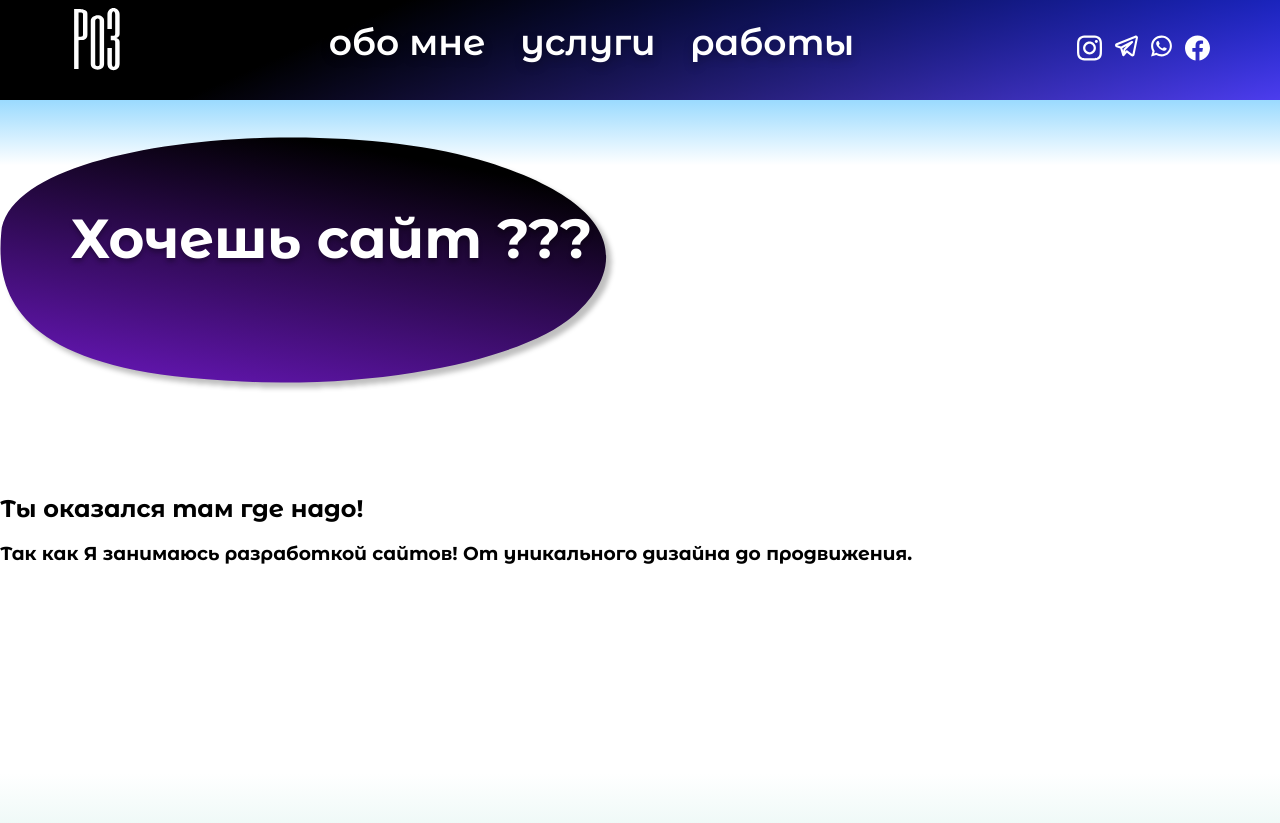
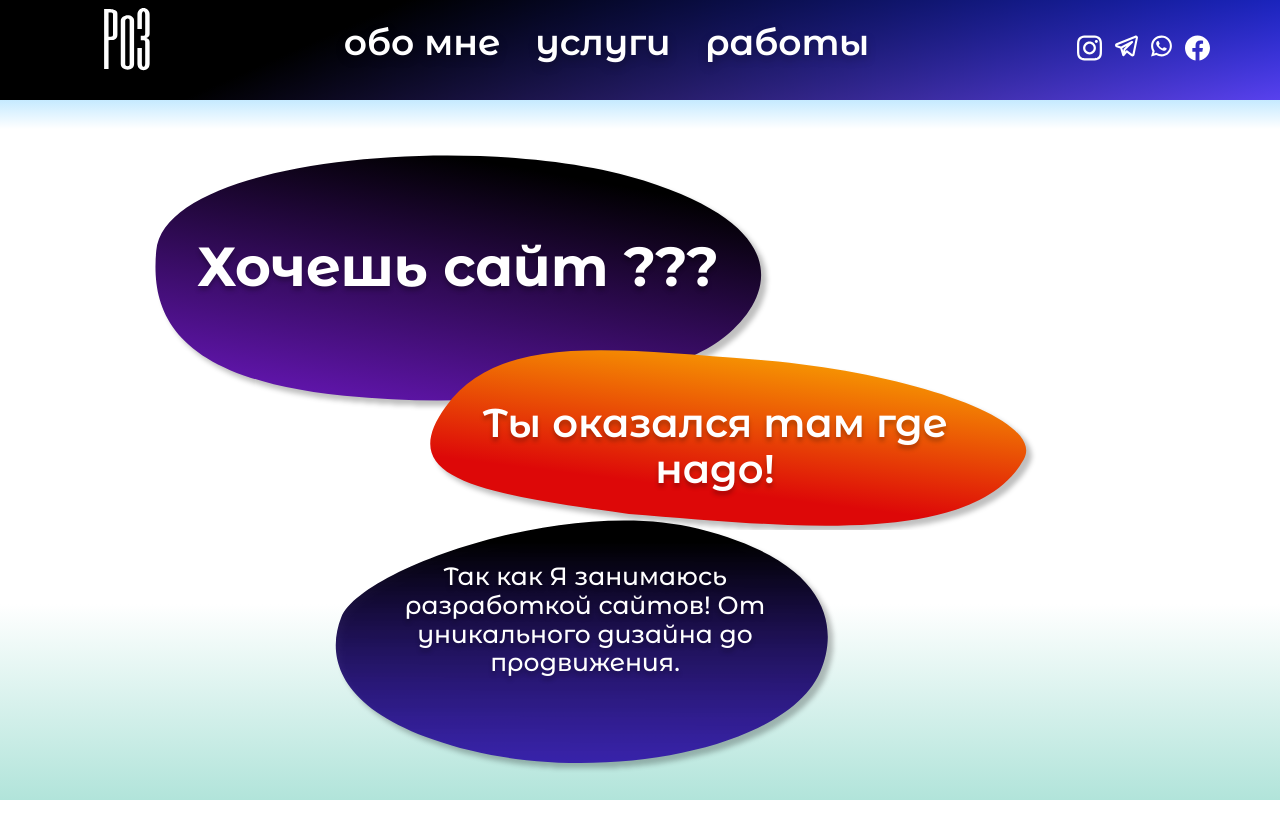
Before and after one commit to PoPoPo3/Po3Hom, a plain HTML site: page index.html in a window 1280 px wide. Shown: the top 823 px of the page. Drawn offline with nearby package versions, Linux system fonts and the light colour scheme.

Commit message:
HomePage
HomePAge v1

```diff
--- a/style.scss
+++ b/style.scss
@@ -9,10 +9,10 @@ body {
 }
 
 .page-light {
-    position: relative;
     width: 100%;
-    height: 1024px;
+    height: 100%;
     background: linear-gradient(180deg, #00A2FD 0%, rgba(255, 255, 255, 0) 16.15%), linear-gradient(180deg, rgba(255, 255, 255, 0.71) 75.52%, #B1E4DA 100%);
+    position: absolute;
 }
 
 .wrapper-menu {
@@ -41,6 +41,7 @@ body {
     display: flex;
     justify-content: space-between;
     align-items: center;
+    margin-left: 30px;
 }
 
 .social {
@@ -72,18 +73,53 @@ body {
 }
 
 .block {
-    h1 {
-        color: white;
-        text-align: center;
-        font-weight: 700;
-        font-size: 55px;
-        text-shadow: $textShadow;
-        padding: 70px;
-    }
     &-ellipse1 {
         background-image: url(/img/Ellipse1.svg);
         background-repeat: no-repeat;
-        width: 662.96px;
-        height: 338.35px;
+        width: 666px;
+        height: 340px;
+        margin: 55px 0px 0px 155px;
+        h1 {
+            color: white;
+            text-align: center;
+            font-weight: 700;
+            font-size: 55px;
+            text-shadow: $textShadow;
+            padding: 80px 70px 0px 10px;
+        }
+    }
+    &-ellipse2 {
+        background-image: url(/img/Ellipse2.svg);
+        background-repeat: no-repeat;
+        position: absolute;
+        width: 620px;
+        height: 180px;
+        right: 230px;
+        top: 350px;
+        h2 {
+            color: white;
+            text-align: center;
+            font-weight: 600;
+            font-size: 40px;
+            text-shadow: $textShadow;
+            padding: 17px 65px 0px 15px;
+        }
+    }
+    &-ellipse3 {
+        background-image: url(/img/Ellipse3.svg);
+        background-repeat: no-repeat;
+        position: absolute;
+        width: 550px;
+        height: 300px;
+        left: 335px;
+        top: 520px;
+        h3 {
+            color: white;
+            text-align: center;
+            font-weight: 500;
+            font-size: 25px;
+            text-shadow: $textShadow;
+            padding: 17px 65px 0px 15px;
+        }
     }
 }
```
Also changed, not shown: css/style.css, img/Ellipse1.png (deleted), img/Ellipse2.svg (renamed from img/Ellipse2svg.svg), img/Ellipse3.svg (added), 1 other file.
